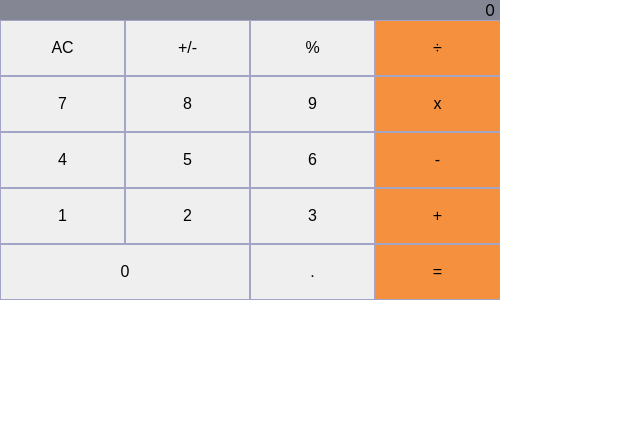
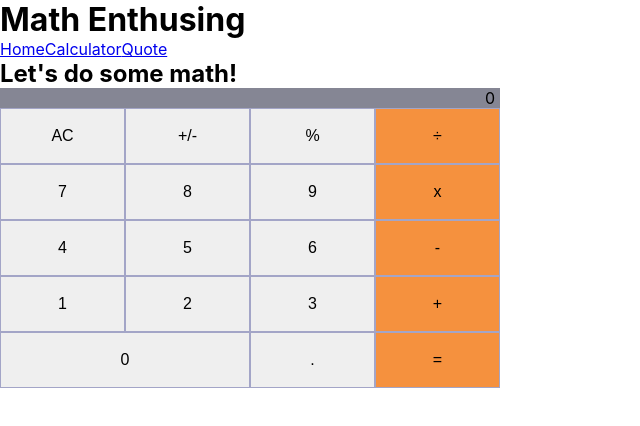
Before and after one commit to benwmx/math-enthusing, a React (Create React App) app: page /Calculator in a window 1280 px wide. Shown: the top 426 px of the page, without its empty margins (0-640 px from the left). Built offline with nearby package versions, Linux system fonts and the light colour scheme.

Commit message:
Add react routing & NavBar component.

```diff
--- a/src/App.css
+++ b/src/App.css
@@ -1,39 +1,4 @@
-.App {
-  text-align: center;
+* {
+  margin: 0;
+  padding: 0;
 }
-
-.App-logo {
-  height: 40vmin;
-  pointer-events: none;
-}
-
-@media (prefers-reduced-motion: no-preference) {
-  .App-logo {
-    animation: App-logo-spin infinite 20s linear;
-  }
-}
-
-.App-header {
-  background-color: #282c34;
-  min-height: 100vh;
-  display: flex;
-  flex-direction: column;
-  align-items: center;
-  justify-content: center;
-  font-size: calc(10px + 2vmin);
-  color: white;
-}
-
-.App-link {
-  color: #61dafb;
-}
-
-@keyframes App-logo-spin {
-  from {
-    transform: rotate(0deg);
-  }
-
-  to {
-    transform: rotate(360deg);
-  }
-}
--- a/src/App.js
+++ b/src/App.js
@@ -4,10 +4,12 @@ import './App.css';
 import Calculator from './components/Calculator';
 import Quote from './components/pages/Quote';
 import Home from './components/pages/Home';
+import NavBar from './components/NavBar';
 
 function App() {
   return (
     <Router>
+      <NavBar />
       <Switch>
         <Route path="/Calculator">
           <div className="App">
@@ -17,7 +19,7 @@ function App() {
         <Route path="/Quote">
           <Quote />
         </Route>
-        <Route path="/">
+        <Route path="/" exact>
           <Home />
         </Route>
       </Switch>
--- a/src/components/Calculator.js
+++ b/src/components/Calculator.js
@@ -18,6 +18,8 @@ export default function Calculator() {
   };
 
   return (
+    <>
+      <h2 className="title">Let&apos;s do some math!</h2>
       <div className="calculator">
         <div className="output">
           <p className="screen">{ displayResult() }</p>
@@ -44,5 +46,6 @@ export default function Calculator() {
           <button name="=" type="button" className="button operator" onClick={runCalculation}> = </button>
         </div>
       </div>
+    </>
   );
 }
--- /dev/null
+++ b/src/components/NavBar.js
@@ -0,0 +1,19 @@
+import React from 'react';
+import { NavLink } from 'react-router-dom';
+
+const NavBar = () => (
+  <header className="navbar">
+    <h1>Math Enthusing</h1>
+    <ul className="nav-links">
+      <NavLink to="/" activeClassName="active-link" exact>
+        Home
+      </NavLink>
+      <NavLink to="/Calculator" activeClassName="active-link" exact>
+        Calculator
+      </NavLink>
+      <NavLink to="/Quote" activeClassName="active-link" exact>Quote</NavLink>
+    </ul>
+  </header>
+);
+
+export default NavBar;
--- a/src/components/pages/Home.js
+++ b/src/components/pages/Home.js
@@ -2,7 +2,7 @@ import React from 'react';
 
 const Home = () => (
   <div className="home-container">
-    <h2>Welcome to our Page</h2>
+    <h2 className="title">Welcome to our Page</h2>
     <p className="home-details">
       lorem ipsum dolor sit amet, consectetur adiplore, sed do eiusmod tempor incidid
       lorem inc lorem ipsum dolor sit amet, consectetur adiplore, sed do eius mod
```
Lines whose indentation alone changed are shown as unchanged.
